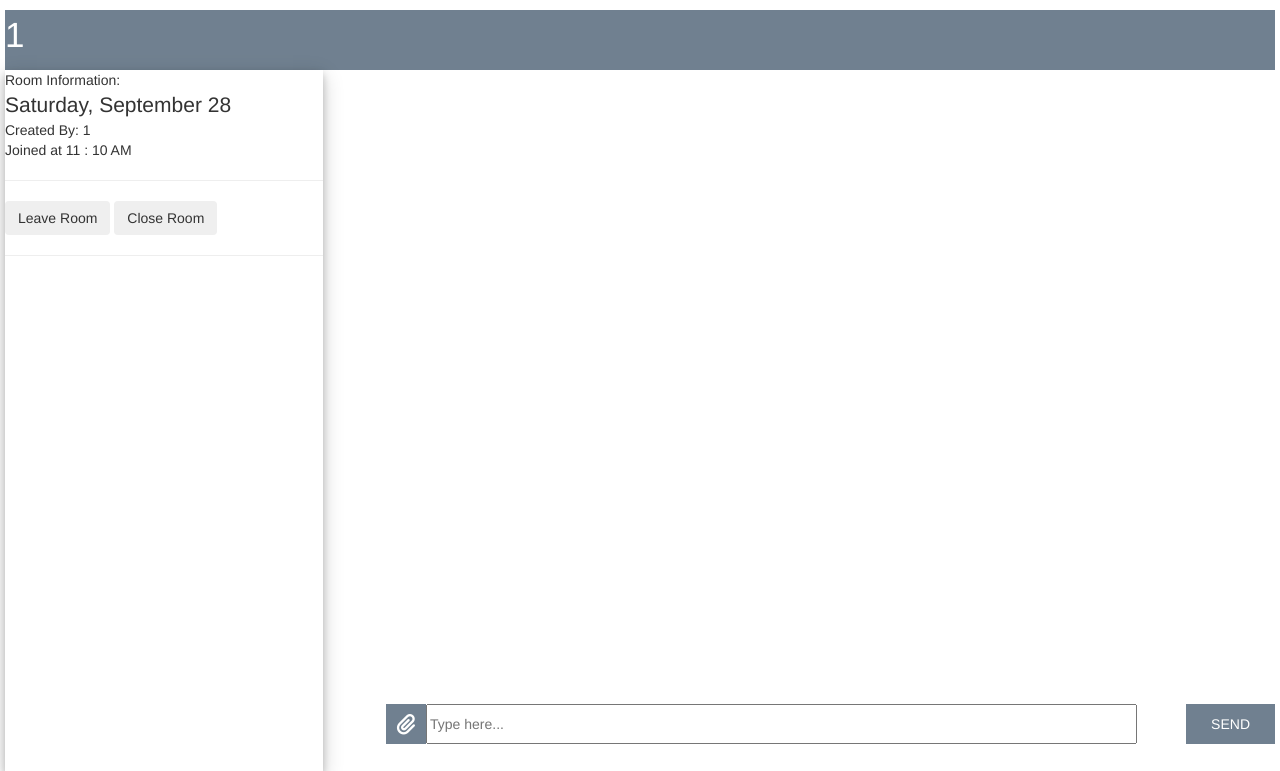
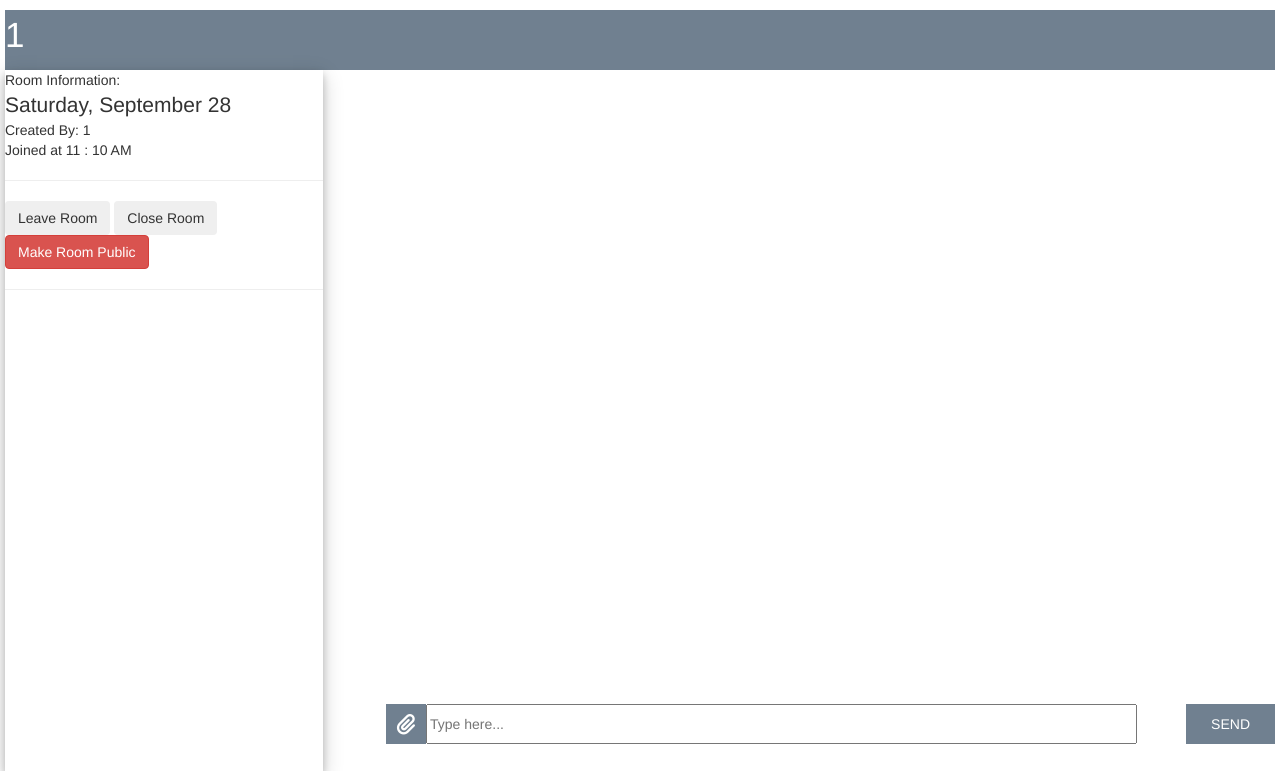
Before and after one commit to pauliswalrus/QuickFix_io, a Flask app: page /private_session/ in a window 1280 px wide. Shown: the top 771 px of the page. Run offline with Flask 2, Linux system fonts and the light colour scheme; a user stored in the database is signed in; tables that the repository leaves empty hold one stand-in row (values such as "Sample post"); some libraries are stand-ins or nearby versions; some web fonts are replaced.

Commit message:
now only allows room creators to make them private and public

```diff
--- a/app.py
+++ b/app.py
@@ -598,6 +598,18 @@ def privateRoom():
 
     return jsonify({'result' : 'success'})
 
+
+# tutor makes room private
+@app.route('/publicRoom', methods=['POST'])
+def publicRoom():
+
+    room = RoomPost.query.filter_by(id=request.form['id']).first()
+    room.visible = True
+    db.session.commit()
+
+    return jsonify({'result' : 'success'})
+
+
 #
 ###
 ### private_chat socket io functions - private_chat.html file
@@ -645,6 +657,16 @@ def private(data):
     print(current_user.username + ' has now started a private session in room' + data['room'])
     send({'msg': "Tutor " + data['username'] + " has now made the " + data['room'] + " room private."}, room=data['room'])
 
+# ran when tutor makes room private
+@socketio.on('public')
+def public(data):
+    room = session.get('roomName')
+    #join_room(data['room'])
+    join_room(room)
+    # message_object = Message.query.filter_by(room='room').all()
+    print(current_user.username + ' has now ended a private session in room' + data['room'])
+    send({'msg': "Tutor " + data['username'] + " has now made the " + data['room'] + " room public."}, room=data['room'])
+
 # ran when user leaves room
 @socketio.on('leave')
 def leave(data):
--- a/templates/private_chat.html
+++ b/templates/private_chat.html
@@ -55,6 +55,7 @@
 
         <input type="text" id="nameInput{{ room.id }}" value="{{ room.room_title }}" readonly hidden/>
         <button id="privateButton" class="btn btn-danger privateButton" room_id="{{ room.id }}">Make Room Private</button>
+        <button id="publicButton" class="btn btn-danger publicButton" room_id="{{ room.id }}">Make Room Public</button>
 
         <hr>
 
@@ -218,9 +219,14 @@
         };
 
 
-        // on button click - leave the room
+        // on button click - makes rooms private
         document.querySelector('#privateButton').onclick = () => {
             socket.emit('private', {'username': username, 'room': roomname});
+        };
+
+        // on button click - makes rooms public
+        document.querySelector('#publicButton').onclick = () => {
+            socket.emit('public', {'username': username, 'room': roomname});
         };
 
         // on button click - close the room
@@ -273,6 +279,7 @@
        if (uRole == 'S') {
             document.getElementById('button_close').style.display = "none";
             document.getElementById('privateButton').style.display = "none";
+            document.getElementById('publicButton').style.display = "none";
         }
 
 
@@ -282,6 +289,8 @@
     if (roomAuth == username) {
 
         document.getElementById('privateButton').style.display = "block";
+        document.getElementById('publicButton').style.display = "none";
+
 
     }
 
```
Also changed, not shown: static/js/jquery.js.
